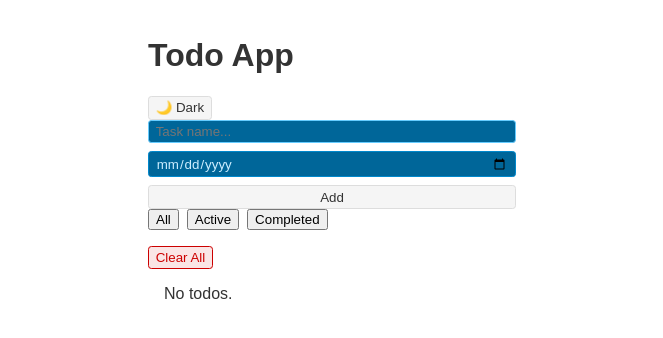
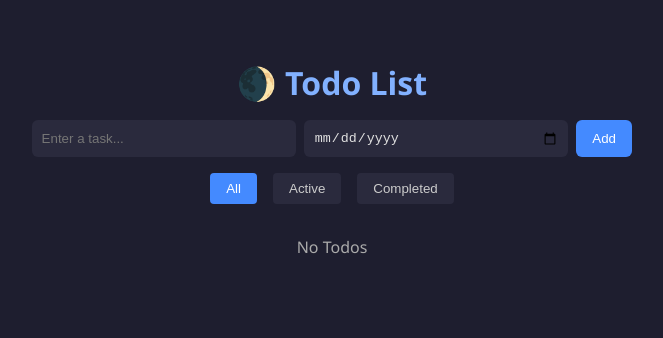
Before and after one commit to EbinReji18/todo, a React app: page / in a window 1280 px wide. Shown: the top 338 px of the page, without its empty margins (308-971 px from the left). Built offline with nearby package versions, Linux system fonts and the light colour scheme; the HTML template or start-up script is replaced by a standard one.

Commit message:
minor changes in ui

```diff
--- a/src/App.css
+++ b/src/App.css
@@ -1,179 +1,149 @@
-* {
-  font-family: Arial, Helvetica, sans-serif;
-  box-sizing: border-box;
+:root {
+  --bg: #333;
+  --text: hsl(200, 100%, 90%);
+  --input-bg: hsl(200, 100%, 30%);
+  --input-border: hsl(200, 100%, 40%);
+  --primary: hsl(200, 100%, 50%);
+  --danger: hsl(0, 100%, 40%);
+}
+
+[data-theme="light"] {
+  --bg: #f8f9fa;
+  --text: #212529;
+  --input-bg: #ffffff;
+  --input-border: #ced4da;
+  --primary: #0d6efd;
+  --danger: #dc3545;
 }
 
 body {
-  background: #333;
-  color: hsl(200, 100%, 90%);
-  max-width: 400px;
-  padding: 1rem;
+  background: var(--bg);
+  color: var(--text);
+  transition: all 0.3s ease;
+}
+
+
+body {
+  background: #1e1e2f;
+  color: #e0e0e0;
+  font-family: "Segoe UI", sans-serif;
+  padding: 2rem;
+}
+
+.app {
+  max-width: 600px;
   margin: 0 auto;
 }
 
-.new-item-form {
-  display: flex;
-  flex-direction: column;
-  gap: 0.5rem;
+.header {
+  font-size: 2rem;
+  margin-bottom: 1rem;
+  text-align: center;
+  color: #82b1ff;
 }
 
-.form-row {
-  display: flex;
-  flex-direction: column;
-  gap: 0.1rem;
-}
-
-.btn {
-  background: hsl(200, 100%, 50%, 0.1);
-  border: 1px solid hsl(200, 100%, 50%);
-  color: hsl(200, 100%, 50%);
-  padding: 0.25em 0.5em;
-  border-radius: 0.25em;
-  cursor: pointer;
-  outline: none;
-}
-
-.btn:hover,
-.btn:focus-visible {
-  background: hsl(200, 100%, 50%, 0.2);
-}
-
-.btn.btn-danger {
-  background: hsl(0, 100%, 40%, 0.1);
-  border: 1px solid hsl(0, 100%, 40%);
-  color: hsl(0, 100%, 40%);
-}
-
-.btn.btn-danger:hover,
-.btn.btn-danger:focus-visible {
-  background: hsl(0, 100%, 40%, 0.2);
-}
-
-.new-item-form input {
-  outline: none;
-  border: 1px solid hsl(200, 100%, 40%);
-  background: hsl(200, 100%, 30%);
-  border-radius: 0.25em;
-  padding: 0.25em 0.5em;
-  color: hsl(200, 100%, 90%);
-}
-
-.new-item-form input:focus {
-  border: 1px solid hsl(200, 100%, 70%);
-}
-
-.header {
-  font-size: 1.5rem;
-  margin-top: 1.5rem;
-  margin-bottom: 0.5rem;
-}
-
-.list {
-  margin: 0;
-  padding: 0;
-  margin-left: 1rem;
-  list-style: none;
-}
-
-.list li:has(input:checked) label {
-  color: hsl(200, 20%, 40%);
-}
-
-.list {
-  display: flex;
-  flex-direction: column;
-  gap: 0.3rem;
-}
-
-.list li {
-  display: flex;
-  gap: 0.5rem;
-  align-items: center;
-}
-
-.list li label {
-  display: flex;
-  gap: 0.25rem;
-  cursor: pointer;
-  align-items: center;
-}
-
-.list li:has(input:focus-visible) label {
-  outline: 1px solid hsl(200, 100%, 50%);
-}
-
-.list li input {
-  outline: none;
-  width: 0;
-  height: 0;
-  appearance: none;
-  pointer-events: none;
-  position: absolute;
-}
-
-.list li label::before {
-  content: "";
-  display: block;
-  width: 0.9rem;
-  height: 0.9rem;
-  background: hsl(200, 100%, 90%);
-  border-radius: 0.25em;
-  display: flex;
-  justify-content: center;
-  align-items: center;
-}
-
-.list li label:hover::before {
-  background: hsl(200, 100%, 80%);
-}
-
-.list li:has(input:checked) label::before {
-  content: "✔";
-  background: hsl(200, 100%, 40%);
-  color: hsl(200, 100%, 90%);
-  font-size: 0.75rem;
-  font-weight: bold;
-}
-
-.list li:has(input:checked) label:hover::before {
-  background: hsl(200, 100%, 30%);
-}
-
-.filters {
+.form {
   display: flex;
   gap: 0.5rem;
   margin-bottom: 1rem;
 }
 
-.due-date {
-  font-size: 0.8rem;
-  color: hsl(200, 100%, 70%);
+.form input[type="text"],
+.form input[type="date"] {
+  flex: 1;
+  padding: 0.6rem;
+  border: none;
+  border-radius: 6px;
+  background: #2a2a3d;
+  color: #e0e0e0;
 }
 
-:root[data-theme="dark"] {
-  --bg: #222;
-  --text: #eee;
-  --btn-bg: #333;
-  --btn-text: #eee;
-  --btn-border: #555;
+.form input:focus {
+  outline: 2px solid #448aff;
 }
-:root[data-theme="light"] {
-  --bg: #fff;
-  --text: #333;
-  --btn-bg: #f5f5f5;
-  --btn-text: #333;
-  --btn-border: #ddd;
+
+.btn {
+  padding: 0.6rem 1rem;
+  border: none;
+  background-color: #448aff;
+  color: white;
+  border-radius: 6px;
+  cursor: pointer;
 }
-body, .app {
-  background: var(--bg);
-  color: var(--text);
+
+.list {
+  list-style: none;
+  padding: 0;
+  display: flex;
+  flex-direction: column;
+  gap: 0.8rem;
 }
-.btn {
-  background: var(--btn-bg);
-  color: var(--btn-text);
-  border: 1px solid var(--btn-border);
+
+.item {
+  background: #2a2a3d;
+  border-radius: 8px;
+  padding: 1rem;
+  display: flex;
+  justify-content: space-between;
+  align-items: center;
 }
-.completed .title {
+
+.item.completed .text span {
   text-decoration: line-through;
-  color: gray;
+  color: #888;
 }
+
+.item .content {
+  display: flex;
+  gap: 1rem;
+  align-items: center;
+}
+
+.item input[type="checkbox"] {
+  width: 18px;
+  height: 18px;
+}
+
+.item .text {
+  display: flex;
+  flex-direction: column;
+}
+
+.due-date {
+  font-size: 0.75rem;
+  color: #aaa;
+}
+
+.btn.delete {
+  background-color: #e53935;
+}
+
+.btn.delete:hover {
+  background-color: #c62828;
+}
+
+.filter {
+  display: flex;
+  justify-content: center;
+  gap: 1rem;
+  margin-bottom: 1rem;
+}
+
+.filter button {
+  padding: 0.5rem 1rem;
+  border-radius: 4px;
+  background: #2a2a3d;
+  color: #ccc;
+  border: none;
+  cursor: pointer;
+}
+
+.filter .active {
+  background: #448aff;
+  color: white;
+}
+
+.empty {
+  text-align: center;
+  color: #aaa;
+}
--- a/src/App.jsx
+++ b/src/App.jsx
@@ -1,85 +1,58 @@
 import { useEffect, useState } from "react";
-import PropTypes from "prop-types";
-import { Form } from "./Form.jsx";
-import { List } from "./List.jsx";
+import { Form } from "./Form";
+import { List } from "./List";
+import Filter from "./Filter";
 import "./App.css";
 
 export default function App() {
   const [todos, setTodos] = useState(() => {
-    const saved = localStorage.getItem("TODOS");
-    return saved ? JSON.parse(saved) : [];
-  });
-  const [filter, setFilter] = useState("all");
-  const [theme, setTheme] = useState(() => {
-    const saved = localStorage.getItem("THEME");
-    return saved || "light";
+    const localValue = localStorage.getItem("ITEMS");
+    if (localValue == null) return [];
+    return JSON.parse(localValue);
   });
 
-  // Persist todos and theme
+  const [filter, setFilter] = useState("all");
+
   useEffect(() => {
-    localStorage.setItem("TODOS", JSON.stringify(todos));
+    localStorage.setItem("ITEMS", JSON.stringify(todos));
   }, [todos]);
-  useEffect(() => {
-    document.documentElement.setAttribute("data-theme", theme);
-    localStorage.setItem("THEME", theme);
-  }, [theme]);
 
-  const addTodo = (title, dueDate) =>
-    setTodos(t => [
-      ...t,
-      { id: crypto.randomUUID(), title, dueDate, completed: false }
+  function addTodo(title, dueDate) {
+    setTodos((currentTodos) => [
+      ...currentTodos,
+      {
+        id: crypto.randomUUID(),
+        title,
+        completed: false,
+        dueDate,
+      },
     ]);
+  }
 
-  const toggleTodo = (id, completed) =>
-    setTodos(t => t.map(x => x.id === id ? { ...x, completed } : x));
+  function toggleTodo(id, completed) {
+    setTodos((currentTodos) =>
+      currentTodos.map((todo) =>
+        todo.id === id ? { ...todo, completed } : todo
+      )
+    );
+  }
 
-  const deleteTodo = id => setTodos(t => t.filter(x => x.id !== id));
+  function deleteTodo(id) {
+    setTodos((currentTodos) => currentTodos.filter((todo) => todo.id !== id));
+  }
 
-  const editTodo = (id, title) =>
-    setTodos(t => t.map(x => x.id === id ? { ...x, title } : x));
-
-  const clearTodos = () => setTodos([]);
-
-  const filtered = todos
-    .filter(x => filter === "all" ? true :
-         filter === "active" ? !x.completed : x.completed)
-    .sort((a, b) => new Date(a.dueDate) - new Date(b.dueDate));
+  const filteredTodos = todos.filter((todo) => {
+    if (filter === "active") return !todo.completed;
+    if (filter === "completed") return todo.completed;
+    return true;
+  });
 
   return (
     <div className="app">
-      <header>
-        <h1>Todo App</h1>
-        <button onClick={() => setTheme(t => t === "light" ? "dark" : "light")} className="btn">
-          {theme === "light" ? "🌙 Dark" : "☀️ Light"}
-        </button>
-      </header>
-
+      <h1 className="header">🌒 Todo List</h1>
       <Form onSubmit={addTodo} />
-      <div className="controls">
-        <div className="filters">
-          {["all", "active", "completed"].map(f => (
-            <button
-              key={f}
-              onClick={() => setFilter(f)}
-              className={filter === f ? "active" : ""}
-            >
-              {f[0].toUpperCase() + f.slice(1)}
-            </button>
-          ))}
-        </div>
-        <button className="btn btn-danger" onClick={clearTodos}>Clear All</button>
-      </div>
-
-      <List
-        todos={filtered}
-        toggleTodo={toggleTodo}
-        deleteTodo={deleteTodo}
-        editTodo={editTodo}
-      />
+      <Filter filter={filter} setFilter={setFilter} />
+      <List todos={filteredTodos} toggleTodo={toggleTodo} deleteTodo={deleteTodo} />
     </div>
   );
 }
-
-App.propTypes = {
-  // nothing to declare here; higher level
-};
--- /dev/null
+++ b/src/Filter.jsx
@@ -0,0 +1,31 @@
+import PropTypes from "prop-types";
+
+export default function Filter({ filter, setFilter }) {
+  return (
+    <div className="filter">
+      <button
+        className={filter === "all" ? "active" : ""}
+        onClick={() => setFilter("all")}
+      >
+        All
+      </button>
+      <button
+        className={filter === "active" ? "active" : ""}
+        onClick={() => setFilter("active")}
+      >
+        Active
+      </button>
+      <button
+        className={filter === "completed" ? "active" : ""}
+        onClick={() => setFilter("completed")}
+      >
+        Completed
+      </button>
+    </div>
+  );
+}
+
+Filter.propTypes = {
+  filter: PropTypes.string.isRequired,
+  setFilter: PropTypes.func.isRequired,
+};
--- a/src/Form.jsx
+++ b/src/Form.jsx
@@ -1,36 +1,30 @@
-import { useState, useRef, useEffect } from "react";
+import { useState } from "react";
 import PropTypes from "prop-types";
 
 export function Form({ onSubmit }) {
-  const [title, setTitle] = useState("");
+  const [newItem, setNewItem] = useState("");
   const [dueDate, setDueDate] = useState("");
-  const ref = useRef();
 
-  useEffect(() => {
-    ref.current.focus();
-  }, []);
-
-  const handle = e => {
+  function handleSubmit(e) {
     e.preventDefault();
-    if (!title.trim()) return;
-    onSubmit(title.trim(), dueDate);
-    setTitle("");
+    if (newItem === "") return;
+    onSubmit(newItem, dueDate);
+    setNewItem("");
     setDueDate("");
-  };
+  }
 
   return (
-    <form onSubmit={handle} className="new-item-form">
+    <form onSubmit={handleSubmit} className="form">
       <input
-        ref={ref}
         type="text"
-        placeholder="Task name..."
-        value={title}
-        onChange={e => setTitle(e.target.value)}
+        placeholder="Enter a task..."
+        value={newItem}
+        onChange={(e) => setNewItem(e.target.value)}
       />
       <input
         type="date"
         value={dueDate}
-        onChange={e => setDueDate(e.target.value)}
+        onChange={(e) => setDueDate(e.target.value)}
       />
       <button className="btn">Add</button>
     </form>
--- a/src/Item.jsx
+++ b/src/Item.jsx
@@ -1,39 +1,20 @@
-import { useState } from "react";
 import PropTypes from "prop-types";
 
-export function Item({
-  id, title, dueDate, completed,
-  toggleTodo, deleteTodo, editTodo
-}) {
-  const [editing, setEditing] = useState(false);
-  const [draft, setDraft] = useState(title);
-
-  const saveEdit = e => {
-    e.preventDefault();
-    editTodo(id, draft.trim() || title);
-    setEditing(false);
-  };
-
+export function Item({ id, title, completed, dueDate, toggleTodo, deleteTodo }) {
   return (
-    <li className={completed ? "completed" : ""}>
-      <input
-        type="checkbox"
-        checked={completed}
-        onChange={e => toggleTodo(id, e.target.checked)}
-      />
-      {editing ? (
-        <form onSubmit={saveEdit} style={{display:"inline"}}>
-          <input value={draft} onChange={e => setDraft(e.target.value)} />
-          <button className="btn">✔️</button>
-        </form>
-      ) : (
-        <>
-          <span className="title">{title}</span>
-          <span className="due-date">{dueDate ? `(Due: ${dueDate})` : ""}</span>
-          <button className="btn" onClick={() => setEditing(true)}>Edit</button>
-        </>
-      )}
-      <button className="btn btn-danger" onClick={() => deleteTodo(id)}>Delete</button>
+    <li className={`item ${completed ? "completed" : ""}`}>
+      <div className="content">
+        <input
+          type="checkbox"
+          checked={completed}
+          onChange={(e) => toggleTodo(id, e.target.checked)}
+        />
+        <div className="text">
+          <span>{title}</span>
+          {dueDate && <small className="due-date">Due: {dueDate}</small>}
+        </div>
+      </div>
+      <button onClick={() => deleteTodo(id)} className="btn delete">✖</button>
     </li>
   );
 }
@@ -41,9 +22,8 @@ export function Item({
 Item.propTypes = {
   id: PropTypes.string.isRequired,
   title: PropTypes.string.isRequired,
+  completed: PropTypes.bool.isRequired,
   dueDate: PropTypes.string,
-  completed: PropTypes.bool.isRequired,
   toggleTodo: PropTypes.func.isRequired,
   deleteTodo: PropTypes.func.isRequired,
-  editTodo: PropTypes.func.isRequired,
 };
--- a/src/List.jsx
+++ b/src/List.jsx
@@ -1,17 +1,16 @@
 import PropTypes from "prop-types";
-import { Item } from "./Item.jsx";
+import { Item } from "./Item";
 
-export function List({ todos, toggleTodo, deleteTodo, editTodo }) {
+export function List({ todos, toggleTodo, deleteTodo }) {
   return (
     <ul className="list">
-      {todos.length === 0 ? <p>No todos.</p> : null}
-      {todos.map(x => (
+      {todos.length === 0 && <p className="empty">No Todos</p>}
+      {todos.map((todo) => (
         <Item
-          key={x.id}
-          {...x}
+          key={todo.id}
+          {...todo}
           toggleTodo={toggleTodo}
           deleteTodo={deleteTodo}
-          editTodo={editTodo}
         />
       ))}
     </ul>
@@ -22,5 +21,4 @@ List.propTypes = {
   todos: PropTypes.array.isRequired,
   toggleTodo: PropTypes.func.isRequired,
   deleteTodo: PropTypes.func.isRequired,
-  editTodo: PropTypes.func.isRequired,
 };
```
